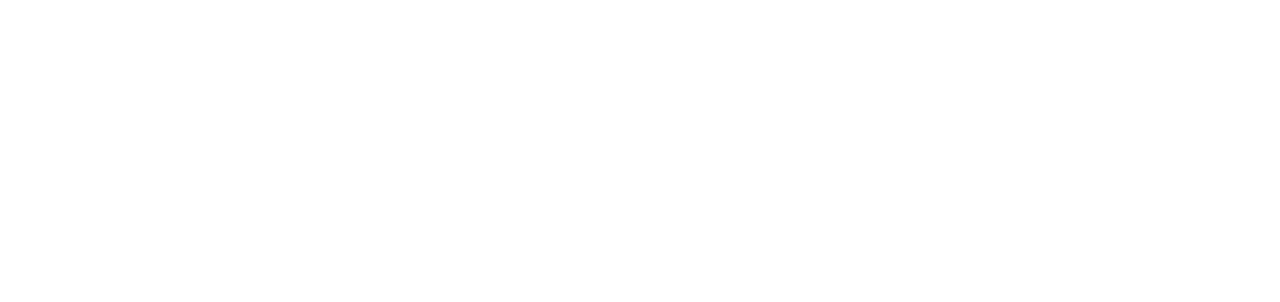
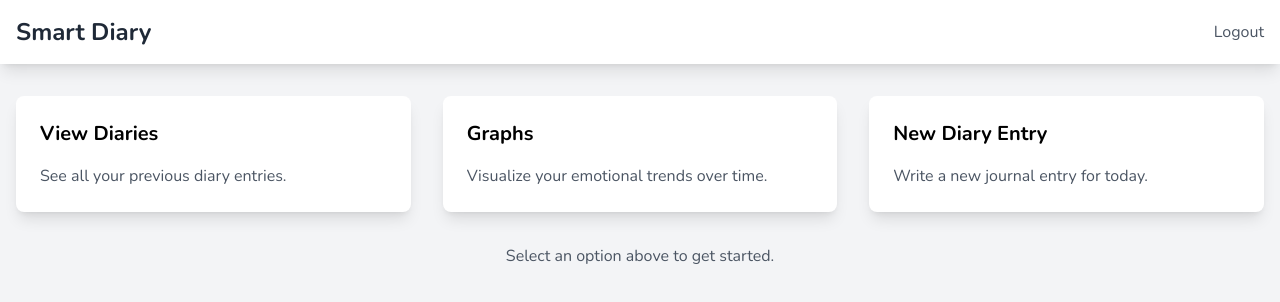
Before and after one commit to SahandNamvar/smart-diary-app-frontend, a React (Create React App) app: page /dashboard in a window 1280 px wide. Before the commit this address had no page. Shown: the top 302 px of the page. Built offline with nearby package versions, Linux system fonts and the light colour scheme.

Commit message:
added DashboardPage layout: NavBar, three interactive cards, dynamic content area.

```diff
--- a/src/App.js
+++ b/src/App.js
@@ -1,12 +1,14 @@
 import React from 'react';
 import { BrowserRouter as Router, Routes, Route } from 'react-router-dom';
 import HomePage from './pages/HomePage';
+import DashboardPage from './pages/DashboardPage';
 
 function App() {
   return (
     <Router>
       <Routes>
         <Route path='/' element={<HomePage />} />
+        <Route path="/dashboard" element={<DashboardPage />} /> {/* Dashboard route */}
       </Routes>
     </Router>
   );
--- /dev/null
+++ b/src/pages/DashboardPage.js
@@ -0,0 +1,77 @@
+import React, { useState } from "react";
+
+const DashboardPage = () => {
+  const [activeTab, setActiveTab] = useState("default"); // Tracks the selected card
+
+  return (
+    <div className="min-h-screen bg-gray-100">
+      {/* Navigation Bar */}
+      <nav className="bg-white shadow-lg p-4 flex justify-between items-center">
+        <h1 className="text-2xl font-bold text-gray-800">Smart Diary</h1>
+        <button className="text-gray-600 hover:text-gray-800">Logout</button>
+      </nav>
+
+      {/* Dashboard Cards */}
+      <div className="container mx-auto py-8 px-4">
+        <div className="grid grid-cols-1 md:grid-cols-3 gap-8">
+          {/* View Diaries Card */}
+          <div
+            onClick={() => setActiveTab("viewDiaries")}
+            className="p-6 bg-white rounded-lg shadow-lg hover:shadow-xl cursor-pointer transition-transform transform hover:scale-105"
+          >
+            <h2 className="text-xl font-bold mb-4">View Diaries</h2>
+            <p className="text-gray-600">See all your previous diary entries.</p>
+          </div>
+
+          {/* Graphs (Emotional Trends) Card */}
+          <div
+            onClick={() => setActiveTab("graphs")}
+            className="p-6 bg-white rounded-lg shadow-lg hover:shadow-xl cursor-pointer transition-transform transform hover:scale-105"
+          >
+            <h2 className="text-xl font-bold mb-4">Graphs</h2>
+            <p className="text-gray-600">Visualize your emotional trends over time.</p>
+          </div>
+
+          {/* New Diary Entry Card */}
+          <div
+            onClick={() => setActiveTab("newDiary")}
+            className="p-6 bg-white rounded-lg shadow-lg hover:shadow-xl cursor-pointer transition-transform transform hover:scale-105"
+          >
+            <h2 className="text-xl font-bold mb-4">New Diary Entry</h2>
+            <p className="text-gray-600">Write a new journal entry for today.</p>
+          </div>
+        </div>
+
+        {/* Dynamic Content Area */}
+        <div className="mt-8">
+          {activeTab === "default" && (
+            <p className="text-center text-gray-600">Select an option above to get started.</p>
+          )}
+
+          {activeTab === "viewDiaries" && (
+            <div className="bg-white p-6 rounded-lg shadow-lg">
+              <h2 className="text-xl font-bold mb-4">Your Previous Diaries</h2>
+              <p className="text-gray-600">[Here we will display a list of all diary entries.]</p>
+            </div>
+          )}
+
+          {activeTab === "graphs" && (
+            <div className="bg-white p-6 rounded-lg shadow-lg">
+              <h2 className="text-xl font-bold mb-4">Emotional Trends</h2>
+              <p className="text-gray-600">[Here we will display mood graphs and word clouds.]</p>
+            </div>
+          )}
+
+          {activeTab === "newDiary" && (
+            <div className="bg-white p-6 rounded-lg shadow-lg">
+              <h2 className="text-xl font-bold mb-4">Write a New Diary Entry</h2>
+              <p className="text-gray-600">[Here we will display a rich text editor for writing a new diary entry.]</p>
+            </div>
+          )}
+        </div>
+      </div>
+    </div>
+  );
+};
+
+export default DashboardPage;
```
